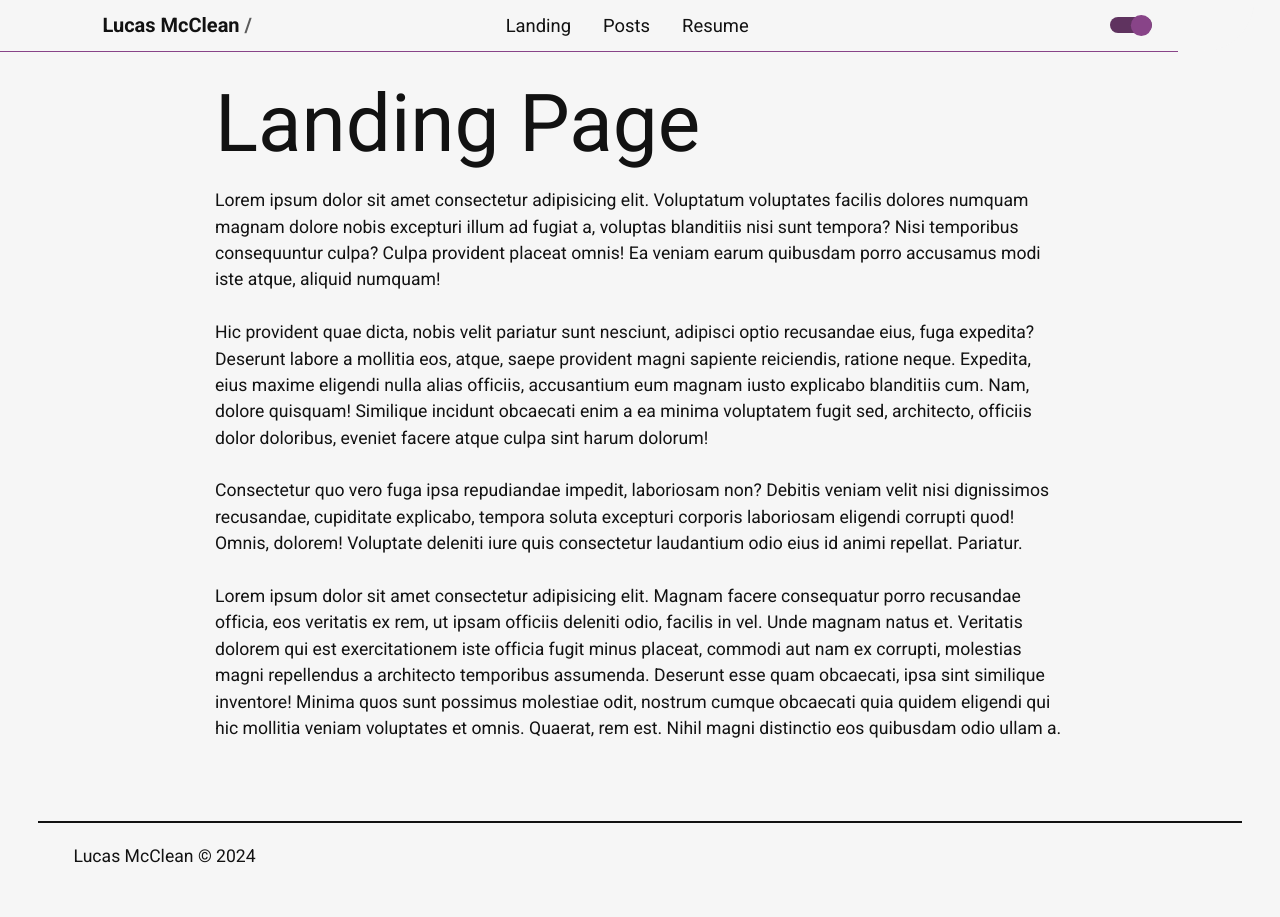
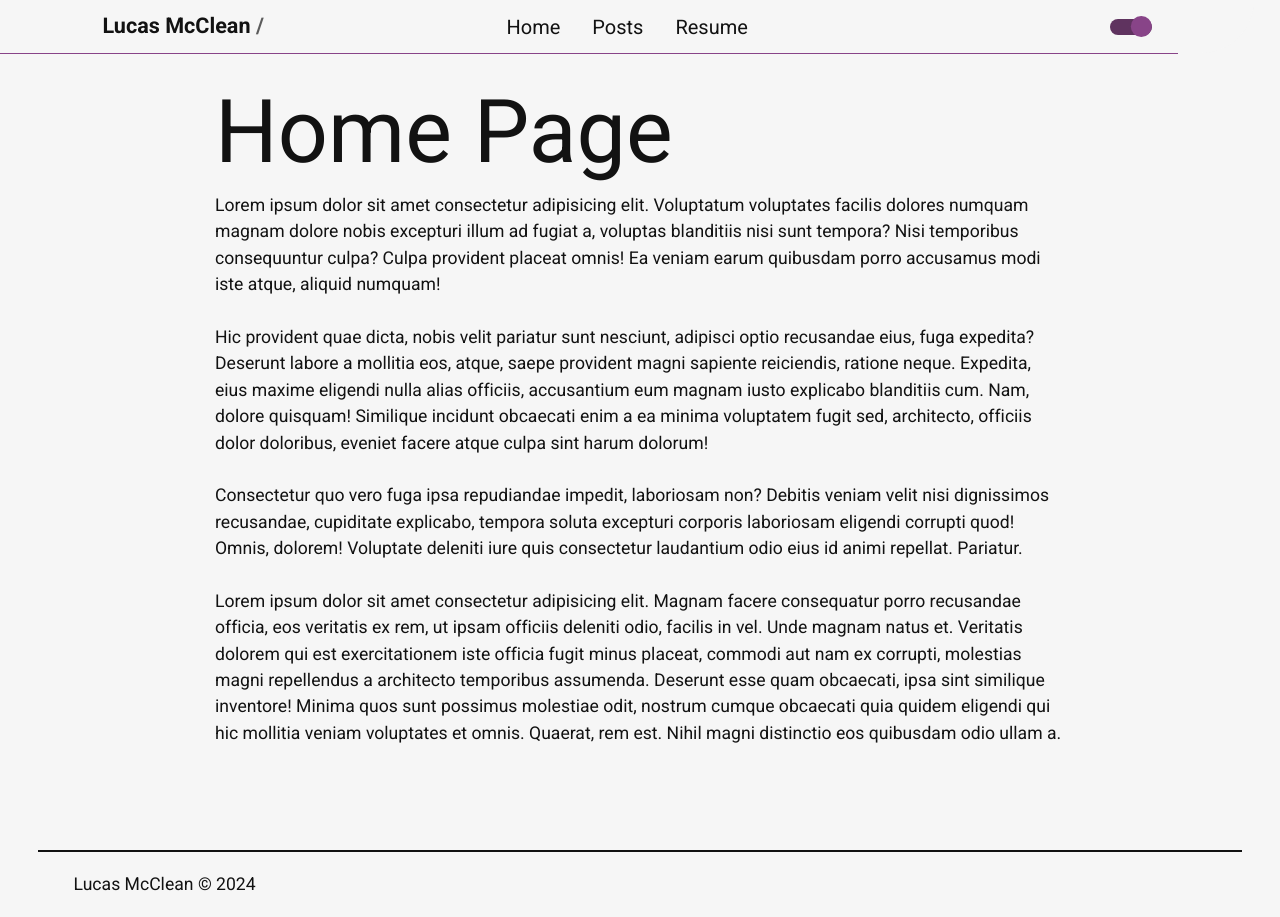
Before and after one commit to LucasMcClean/personal-website, a SvelteKit app in the folder client/: page / in a window 1280 px wide. Before the commit the page ends 888 px from the top, so only its background shows below. Built offline with nearby package versions, Linux system fonts and the light colour scheme.

Commit message:
style(client): add reactive sizing

```diff
--- a/client/src/lib/components/Footer.svelte
+++ b/client/src/lib/components/Footer.svelte
@@ -8,5 +8,6 @@
     padding-block: 1.2rem;
     padding-inline: 2.2rem;
     border-top: 2px solid var(--clr-txt);
+    font-size: var(--fs-p);
   }
 </style>
--- a/client/src/lib/components/Navbar.svelte
+++ b/client/src/lib/components/Navbar.svelte
@@ -16,7 +16,7 @@
     >Lucas McClean <span id="current-page">{getShortenedURL($page.url.pathname)}</span></a
   >
   <ul id="navbar-links" role="list">
-    <li><a href="/">Landing</a></li>
+    <li><a href="/">Home</a></li>
     <li><a href="/posts">Posts</a></li>
     <li><a href="/resume">Resume</a></li>
   </ul>
@@ -25,6 +25,7 @@
 
 <style>
   #navbar {
+    container-type: inline-size;
     position: fixed;
     width: 98%;
     padding-block: 0.65rem;
@@ -34,7 +35,7 @@
     grid-template-columns: repeat(3, 1fr);
     align-items: center;
     background: color-mix(in srgb, var(--clr-nav) 97.5%, transparent);
-    font-size: 1.15rem;
+    font-size: var(--fs-n);
     backdrop-filter: blur(2px);
   }
 
@@ -54,7 +55,7 @@
   }
 
   #navbar-title {
-    font-size: 1.25rem;
+    font-size: calc(var(--fs-n) + .1rem);
     font-weight: bold;
   }
 
@@ -75,6 +76,12 @@
     justify-self: end;
   }
 
+  @container (width < 850px) {
+    #navbar-title span {
+      display:none;
+    }
+  }
+
   @keyframes loadIn {
     0% {
       width: 0vw;
--- a/client/src/lib/components/PostCard.svelte
+++ b/client/src/lib/components/PostCard.svelte
@@ -29,15 +29,16 @@
     display: flex;
     align-items: center;
     gap: 2rem;
+    font-size: var(--fs-p);
   }
   #card-info {
-    max-width: 40%;
+    width: 30%;
   }
   #title {
     color: var(--clr-text);
     line-height: 1;
     text-decoration: none;
-    font-size: 4rem;
+    font-size: calc(var(--fs-h2) + 2rem);
     font-weight: bold;
   }
   #publish-date {
@@ -50,6 +51,7 @@
     list-style: none;
     display: flex;
     flex-direction: row;
+    flex-wrap: wrap;
     gap: .5rem;
   }
   #tags li {
--- a/client/src/routes/+layout.svelte
+++ b/client/src/routes/+layout.svelte
@@ -21,8 +21,14 @@
   }
 
   main {
+    width: 100%;
+    padding: 1.5rem;
     margin-top: 4rem;
     margin-bottom: 5rem;
     margin-inline: auto;
+    display: flex;
+    flex-direction: column;
+    align-items: center;
+    font-size: var(--fs-p);
   }
 </style>
--- a/client/src/routes/+page.svelte
+++ b/client/src/routes/+page.svelte
@@ -1,7 +1,5 @@
-<title>Landing | Lucas McClean</title>
-
 <article>
-  <h1>Landing Page</h1>
+  <h1>Home Page</h1>
   <p>
     Lorem ipsum dolor sit amet consectetur adipisicing elit. Voluptatum voluptates facilis dolores
     numquam magnam dolore nobis excepturi illum ad fugiat a, voluptas blanditiis nisi sunt tempora?
@@ -31,9 +29,10 @@
 
 <style>
   h1 {
-    width: 850px;
-    margin-bottom: 0.2rem;
-    font-size: 5rem;
+    max-width: 850px;
+    margin-bottom: 1rem;
+    line-height: 1;
+    font-size: calc(var(--fs-h1) + 1rem);
   }
   p {
     max-width: 850px;
--- a/client/src/routes/create-post/+page.svelte
+++ b/client/src/routes/create-post/+page.svelte
@@ -9,7 +9,6 @@
       .getElementById("content")
       ?.addEventListener("change", function (this: HTMLInputElement, event) {
         file = this.files![0];
-        console.log(file);
       });
   });
 
@@ -18,7 +17,6 @@
     fileReader.readAsText(file);
 
     fileReader.onload = async () => {
-      console.log("Getting there");
       const existingForm: HTMLFormElement = document.getElementsByTagName("form")[0];
       const formData = new FormData(existingForm);
       formData.delete("content");
@@ -69,13 +67,14 @@
 
   label {
     cursor: pointer;
-    font-size: 1.4rem;
+    font-size: var(--fs-n);
     font-weight: bold;
   }
 
   input {
     height: 1.8rem;
     padding: .1rem;
+    background: color-mix(in srgb, var(--clr-bg) 90%, var(--clr-txt));
   }
 
   label[for="description"] {
@@ -89,10 +88,12 @@
   textarea {
     resize: none;
     padding: .1rem;
+    background: color-mix(in srgb, var(--clr-bg) 90%, var(--clr-txt));
   }
 
   button {
     cursor: pointer;
     grid-column: 1 / 3;
+    background: color-mix(in srgb, var(--clr-bg) 90%, var(--clr-txt));
   }
 </style>
--- a/client/src/routes/posts/+page.svelte
+++ b/client/src/routes/posts/+page.svelte
@@ -4,10 +4,8 @@
   export let data;
 </script>
 
-<title>Posts | Lucas McClean</title>
-
 {#if data.posts.length === 0}
- <p>There seems to have been an issue retrieving the posts.</p>
+ <p id="issue">There seems to have been an issue retrieving the posts.</p>
 {/if}
 
 <ul>
@@ -18,18 +16,18 @@
 
 <style>
   ul {
-    width: 100vw;
+    width: 100%;
     list-style: none;
     display: grid;
     grid-template: auto / 1fr;
     gap: 1.5rem;
   }
-  ul li {
-    padding: 0;
-  }
   p {
     margin-top: 3rem;
-    font-size: 1.3rem;
+    font-size: var(--fs-n);
     font-style: italic;
   }
+  #issue {
+    margin: auto;
+  }
 </style>
--- a/client/src/routes/posts/[slug]/+page.server.ts
+++ b/client/src/routes/posts/[slug]/+page.server.ts
@@ -12,6 +12,5 @@ export async function load({ params }) {
     });
   }
   const compiledPost = await compile(data.posts.content);
-  console.log(compiledPost);
   return { post: data.posts, content: compiledPost?.code };
 }
--- a/client/src/routes/posts/[slug]/+page.svelte
+++ b/client/src/routes/posts/[slug]/+page.svelte
@@ -2,25 +2,27 @@
   export let data;
 </script>
 
-<title>{data.post.title}</title>
-
-<h1 id="title">{data.post.title}</h1>
 <article id="active-post">
-  {@html data.content}
-  <ul>
-    <li>Test</li>
-  </ul>
+  <h1 id="title">{data.post.title}</h1>
+  <div id="weird-fix"></div>
+  <div id="content">
+    {@html data.content}
+  </div>
 </article>
 
 <style>
   article {
-    width: 850px;
+    display: flex;
+    flex-direction: column;
+  }
+  #content {
+    max-width: 850px;
   }
   #title {
     max-width: 850px;
     margin-bottom: 1.5rem;
     line-height: 1;
-    font-size: 5rem;
+    font-size: calc(var(--fs-h1) + 2rem);
     font-weight: bold;
   }
   :global(#active-post
@@ -33,16 +35,19 @@
     font-weight: bold;
   }
   :global(#active-post h1) {
-    font-size: 3rem;
+    font-size: clamp(2rem, 5vw + .5rem, 3rem);
   }
   :global(#active-post h2) {
-    font-size: 2rem;
+    font-size: var(--fs-h2);
   }
   :global(#active-post h3) {
-    font-size: 1.5rem;
+    font-size: var(--fs-h3);
   }
   :global(#active-post ul) {
-    list-style: inside;
+    margin-left: 1.1rem;
+  }
+  :global(#active-post ol) {
+    margin-left: 1.1rem;
   }
   :global(#active-post blockquote) {
     margin-left: .7rem;
@@ -57,4 +62,14 @@
   :global(#active-post strong) {
     font-weight: bold;
   }
+
+  #weird-fix {
+    width: 850px;
+  }
+
+  @media (max-width: 1000px) {
+    #weird-fix {
+      width: 85vw;
+    }
+  }
 </style>
--- a/client/src/routes/resume/+page.svelte
+++ b/client/src/routes/resume/+page.svelte
@@ -9,8 +9,7 @@
   import docker from "$lib/images/docker.png";
 </script>
 
-<title>Resume | Lucas McClean</title>
-
+<article>
   <h1>What I do</h1>
   <p>
     I'm a web developer with {new Date().getFullYear() - 2022} years of experience and a deep passion for
@@ -52,6 +51,7 @@
       <figcaption>Docker</figcaption>
     </figure>
   </fieldset>
+</article>
 
 <style>
   #technologies {
@@ -68,7 +68,7 @@
   }
 
   #technologies legend {
-    font-size: 2rem;
+    font-size: calc(var(--fs-n) + .5rem);
     font-weight: bold;
   }
 
--- a/client/static/app.css
+++ b/client/static/app.css
@@ -23,6 +23,11 @@
 ul[role="list"],
 ol[role="list"] {
   list-style: none;
+}
+
+html {
+  overflow-y: scroll;
+  max-width: 100%;
 }
 
 html:focus-within {
--- a/client/static/vars.css
+++ b/client/static/vars.css
@@ -4,8 +4,13 @@
   --clr-txt: #e6e6e6;
   --clr-bg: #121212;
   --clr-acc: #884488;
+  --clr-nav: #1a1a1a;
 
-  --clr-nav: #1a1a1a;
+  --fs-p: clamp(0.7rem, 5vw + 0.5rem, 1.1rem);
+  --fs-n: clamp(1.1rem, 5vw + 0.5rem, 1.25rem);
+  --fs-h1: clamp(2rem, 5vw + 0.5rem, 5rem);
+  --fs-h2: clamp(1.5rem, 2vw + 0.5rem, 2rem);
+  --fs-h3: clamp(1.1rem, 5vw + 0.5rem, 1.5rem);
 }
 
 :root[theme="light"] {
```
Also changed, not shown: 1 other file (tests, documents, lock files or other folders). Lines whose indentation alone changed are shown as unchanged.
